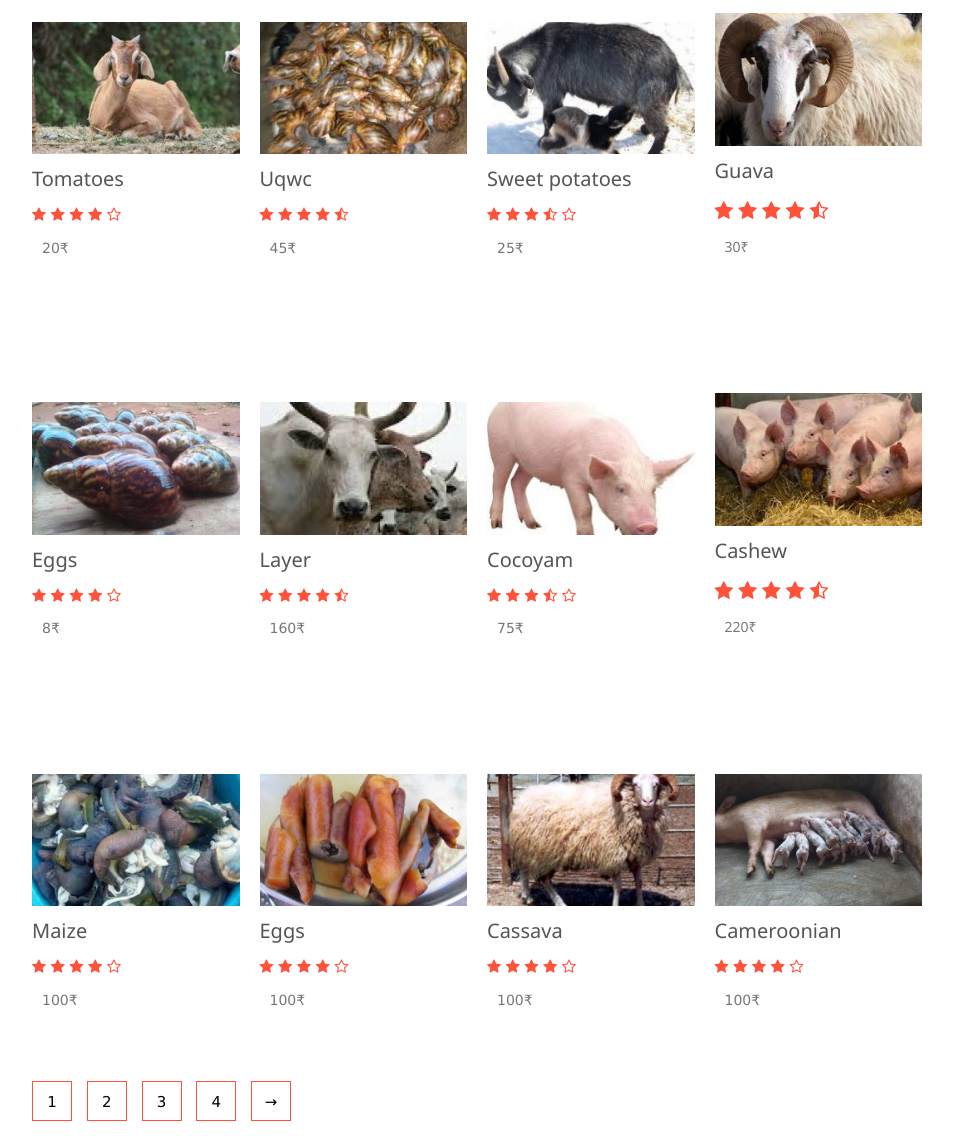
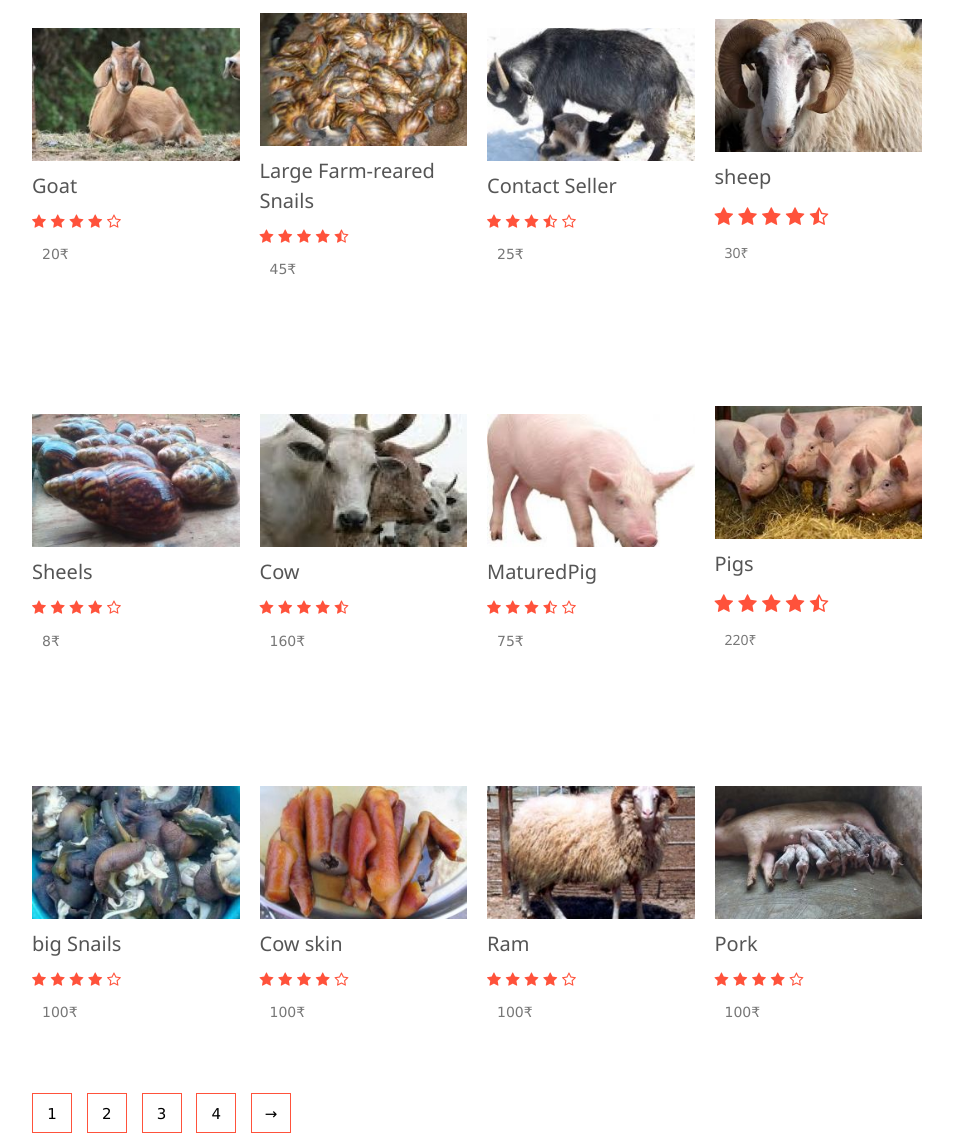
Before and after one commit to vinay-kamutam/farmfresh, a plain HTML site: page Livestocks.html in a window 1280 px wide. Shown: the part 368-1504 px from the top of the page, without its empty margins (163-1116 px from the left). Drawn offline with nearby package versions, Linux system fonts and the light colour scheme.

Commit message:
Update Livestocks.html

```diff
--- a/Livestocks.html
+++ b/Livestocks.html
@@ -20,13 +20,13 @@
         </div>
         <nav>
             <ul id="MenuItems">
-                <li><a href="D:\Application\VS\Project\products.html">HOME</a></li>
-                <li><a href="D:\Application\VS\Project\visit.html">About</a></li>
-                <li><a href="D:\Application\VS\Project\contact.html">Contact</a></li>
-                <li><a href="D:\Application\VS\Project\Login.html">LOGIN</a></li>
+                <li><a href="products.html">HOME</a></li>
+                <li><a href="visit.html">About</a></li>
+                <li><a href="contact.html">Contact</a></li>
+                <li><a href="Login.html">LOGIN</a></li>
             </ul>
         </nav>
-        <a href="D:\Application\VS\Project\bag.html"><img src="images/cart.png" width="30px" height="30px"></a>
+        <a href="bag.html"><img src="images/cart.png" width="30px" height="30px"></a>
         <img src="images/menu.png" class="menu-icon"
         onclick="menutoggle()">
     </div>
@@ -50,7 +50,7 @@
                      <div class="row">
                         <div class="col-4">
                             <img src="images/l1.jpg">
-                            <h4>Tomatoes</h4>
+                            <h4>Goat</h4>
                             <div class="rating">
                             <i class="fa fa-star"></i>
                             <i class="fa fa-star"></i>
@@ -62,7 +62,7 @@
                          </div>
                         <div class="col-4">
                         <img src="images/l2.jpg">
-                           <h4>Uqwc</h4>
+                           <h4>Large Farm-reared Snails</h4>
                          <div class="rating">
                            <i class="fa fa-star"></i>
                            <i class="fa fa-star"></i>
@@ -74,7 +74,7 @@
                          </div>
                          <div class="col-4">
                           <img src="images/l3.jpg">
-                           <h4>Sweet potatoes</h4>
+                           <h4>Contact Seller</h4>
                          <div class="rating">
                            <i class="fa fa-star"></i>
                            <i class="fa fa-star"></i>
@@ -86,7 +86,7 @@
                         </div>
                         <div class="col-4">
                            <img src="images/l4.png">
-                           <h4>Guava<h4>
+                           <h4>sheep<h4>
                            <div class="rating">
                                <i class="fa fa-star"></i>
                                <i class="fa fa-star"></i>
@@ -100,7 +100,7 @@
                                <div class="row">
                                 <div class="col-4">
                                <img src="images/l5.jpg">
-                              <h4>Eggs</h4>
+                              <h4>Sheels</h4>
                                <div class="rating">
                               <i class="fa fa-star"></i>
                               <i class="fa fa-star"></i>
@@ -112,7 +112,7 @@
                               </div>
                                <div class="col-4">
                               <img src="images/l6.jpg">
-                              <h4>Layer</h4>
+                              <h4>Cow</h4>
                               <div class="rating">
                               <i class="fa fa-star"></i>
                               <i class="fa fa-star"></i>
@@ -124,7 +124,7 @@
                               </div>
                               <div class="col-4">
                                  <img src="images/l7.jpg">
-                                 <h4>Cocoyam</h4>
+                                 <h4> MaturedPig</h4>
                                  <div class="rating">
                                      <i class="fa fa-star"></i>
                                      <i class="fa fa-star"></i>
@@ -136,7 +136,7 @@
                                  </div>
                                  <div class="col-4">
                                      <img src="images/l8.jpg">
-                                     <h4>Cashew<h4>
+                                     <h4>Pigs<h4>
                                      <div class="rating">
                                          <i class="fa fa-star"></i>
                                          <i class="fa fa-star"></i>
@@ -153,7 +153,7 @@
 
                               <div class="col-4">
                               <img src="images/l9.jpg">
-                              <h4>Maize</h4>
+                              <h4>big Snails</h4>
                               <div class="rating">
                                   <i class="fa fa-star"></i>
                                   <i class="fa fa-star"></i>
@@ -165,7 +165,7 @@
                               </div>
                               <div class="col-4">
                                <img src="images/l10.jpg">
-                               <h4>Eggs</h4>
+                               <h4>Cow skin</h4>
                                <div class="rating">
                                    <i class="fa fa-star"></i>
                                    <i class="fa fa-star"></i>
@@ -177,7 +177,7 @@
                                </div>
                                <div class="col-4">
                                    <img src="images/l11.jpg">
-                                   <h4>Cassava</h4>
+                                   <h4>Ram</h4>
                                    <div class="rating">
                                        <i class="fa fa-star"></i>
                                        <i class="fa fa-star"></i>
@@ -189,7 +189,7 @@
                                 </div>
                                 <div class="col-4">
                                    <img src="images/l12.jpg">
-                                   <h4>Cameroonian</h4>
+                                   <h4>Pork</h4>
                                    <div class="rating">
                                        <i class="fa fa-star"></i>
                                        <i class="fa fa-star"></i>
```
